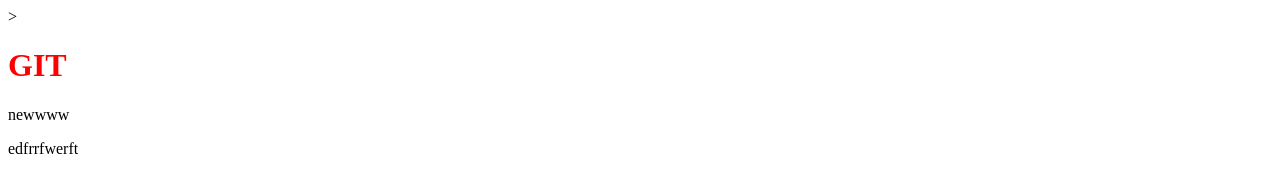
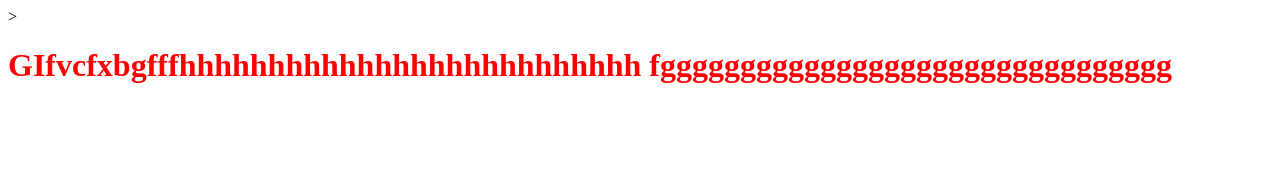
Before and after one commit to Mmmmmargo/git2, a plain HTML site: page index.html in a window 1280 px wide. Drawn offline with Linux system fonts and the light colour scheme.

Commit message:
third commit

```diff
--- a/index.html
+++ b/index.html
@@ -6,7 +6,7 @@
 	<link rel="stylesheet" href="css/style.css">>
 </head>
 <body>
-	<h1>GIT</h1>
-	<p>newwww</p>
-	<p>edfrrfwerft</p>
+	<h1>GIfvcfxbgfffhhhhhhhhhhhhhhhhhhhhhhhhhh
+	fgggggggggggggggggggggggggggggggg</h1>
+
 </body>
```
